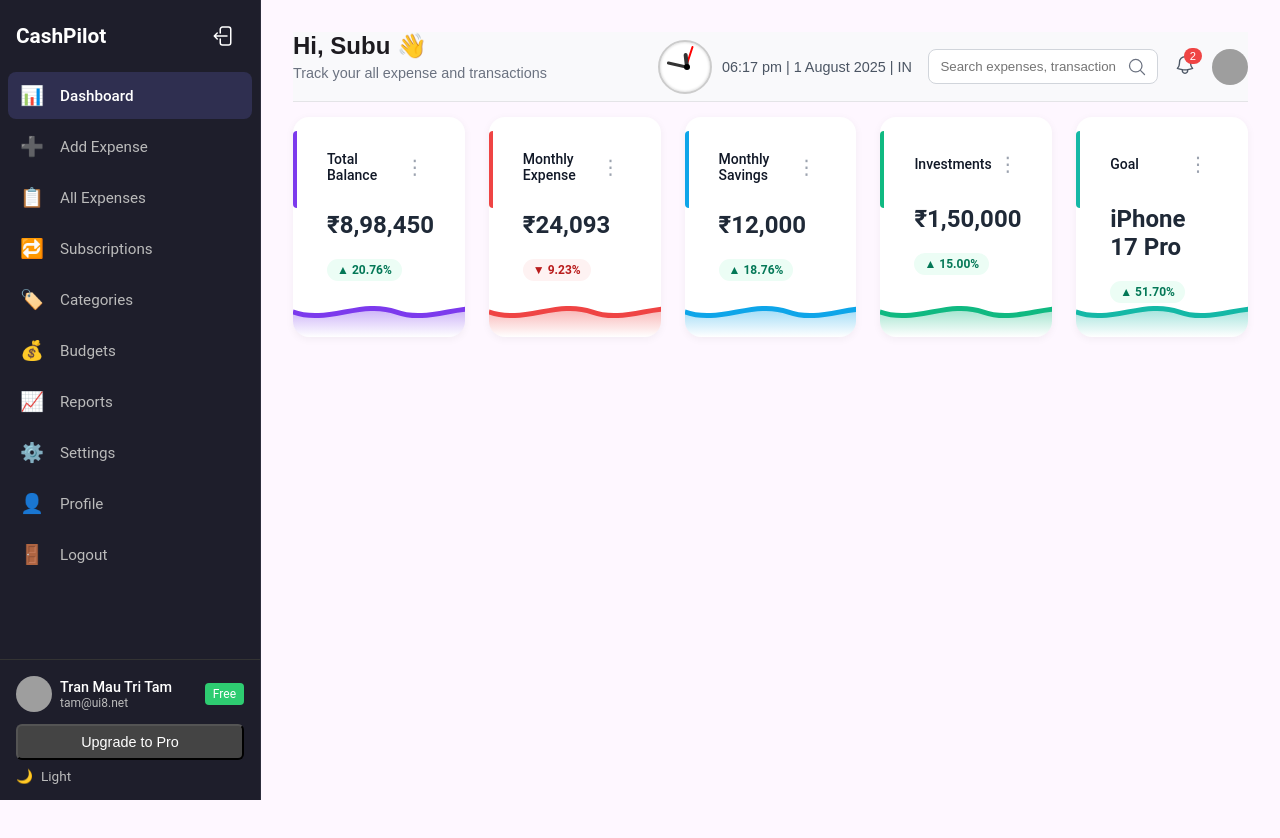
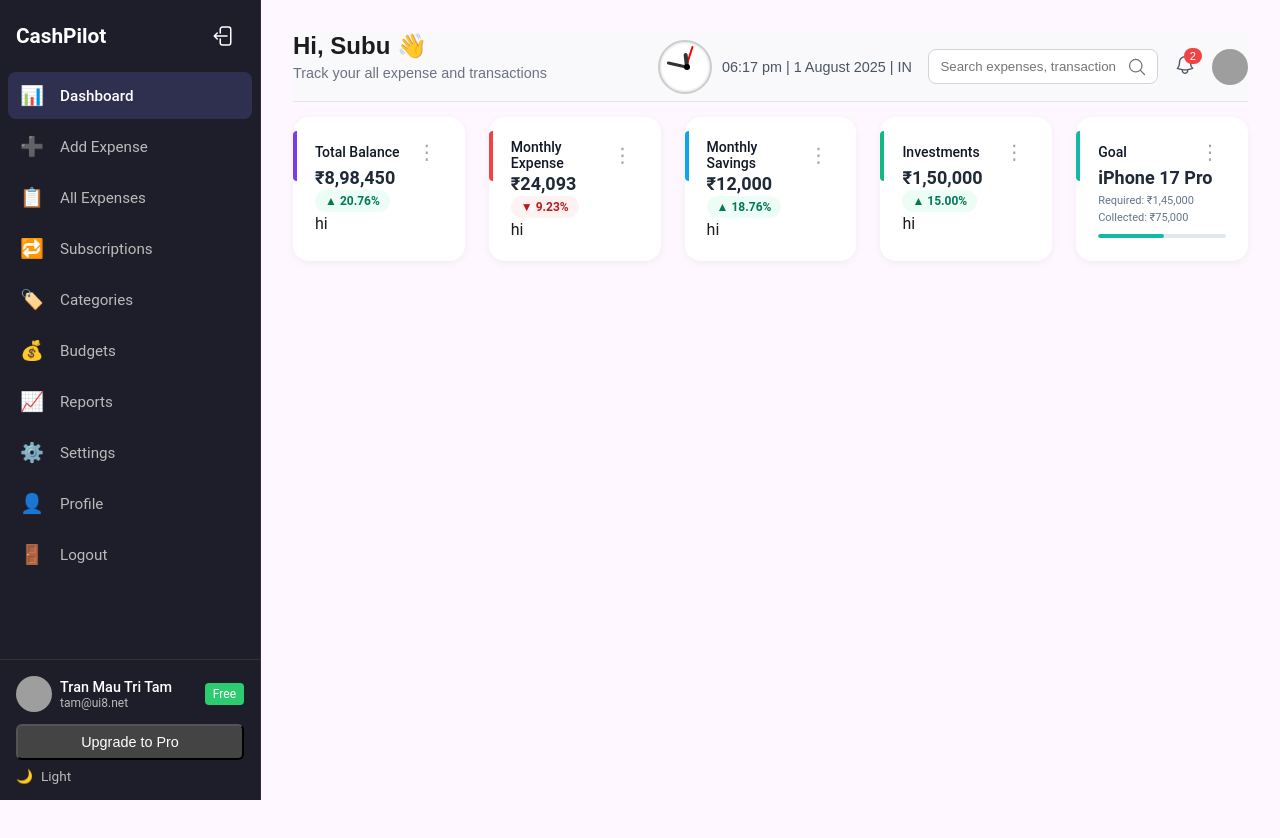
Before and after one commit to Surajpr21/CashPilot, a React (Create React App) app: page /dashboard in a window 1280 px wide. Shown: the top 838 px of the page. Built offline with nearby package versions, Linux system fonts and the light colour scheme; grey boxes are pictures that could not be loaded.

Commit message:
Refactor StatsCards component to improve layout and add progress tracking for goals

```diff
--- a/src/components/Dashboard/StatsCard/StatsCards.css
+++ b/src/components/Dashboard/StatsCard/StatsCards.css
@@ -60,26 +60,44 @@
 /* Desktop: 1201px and up (single row, no wrap) */
 @media (min-width: 1201px) {
   .stats-card-dashboard-container {
+    display: flex;
     flex-direction: row;
-    flex-wrap: nowrap; /* Prevent wrapping */
     gap: 24px;
+    flex-wrap: nowrap;
     width: 100%;
-    justify-content: flex-start;
+    justify-content: space-between;
   }
+
   .stats-card-dashboard-card {
-    flex: 1 1 220px;
-    max-width: 260px;
-    min-width: 180px;
+    flex: 1;  /* Changed to just flex: 1 to allow equal growth */
+    min-width: 0;  /* Remove min-width constraint */
     padding: 20px;
-    /* Responsive shrink for very large screens */
-    transition: flex-basis 0.3s, max-width 0.3s, min-width 0.3s, padding 0.3s;
+    transition: all 0.3s ease;
+  }
+}
+
+/* Mid-size desktop specific adjustments */
+@media (min-width: 1350px) and (max-width: 1758px) {
+  .stats-card-dashboard-card {
+    padding: 16px;
+  }
+  .stats-card-dashboard-title {
+    font-size: 12px;
+  }
+  .stats-card-dashboard-value {
+    font-size: 18px;
+    margin: 8px 0 4px;
+  }
+  .stats-card-dashboard-change {
+    font-size: 11px;
+    padding: 3px 8px;
   }
 }
 
 /* Large desktop screens: shrink cards to fit row between 1201px and 1760px */
 @media (min-width: 1201px) and (max-width: 1759px) {
   .stats-card-dashboard-card {
-    max-width: 200px;
+    max-width: 225px;
     min-width: 120px;
     padding: 12px;
   }
@@ -88,7 +106,7 @@
   }
   .stats-card-dashboard-value {
     font-size: 18px;
-    margin: 12px 0 6px;
+    /* margin: 12px 0 6px; */
   }
   .stats-card-dashboard-change {
     font-size: 11px;
@@ -150,9 +168,9 @@
 
 /* Main value */
 .stats-card-dashboard-value {
-  font-size: 24px;
+  /* font-size: 24px; */
   font-weight: 700;
-  margin: 16px 0 8px;
+  /* margin: 16px 0 8px; */
   color: #1f2937;
 }
 
@@ -175,10 +193,10 @@
   color: #b91c1c;
 }
 .stats-card-dashboard-content {
-  padding: 20px;
+  padding: 8px;
   display: flex;
   flex-direction: column;
-  gap: 12px;
+  gap: 2px;
   z-index: 2;
   position: relative;
 }
@@ -198,3 +216,69 @@
   height: 100%;
   display: block;
 }
+
+.stats-card-dashboard-label {
+  display: flex;
+  align-items: center;
+  justify-content: space-between;
+  gap: 8px;
+  width: 100%;
+}
+
+.stats-card-dashboard-amounts {
+  display: flex;
+  flex-direction: column;
+  gap: 4px;
+  margin: 8px 0;
+  font-size: 14px;
+  color: #64748b;
+}
+
+.stats-card-dashboard-progress {
+  width: 100%;
+  height: 6px;
+  background-color: #e2e8f0;
+  border-radius: 3px;
+  overflow: hidden;
+  margin-top: 8px;
+}
+
+.stats-card-dashboard-progress-bar {
+  height: 100%;
+  border-radius: 3px;
+  transition: width 0.3s ease;
+}
+
+/* Responsive styles */
+@media (min-width: 1350px) and (max-width: 1759px) {
+  .stats-card-dashboard-amounts {
+    font-size: 12px;
+    margin: 6px 0;
+  }
+  .stats-card-dashboard-progress {
+    height: 4px;
+    margin-top: 6px;
+  }
+}
+
+@media (min-width: 1201px) and (max-width: 1349px) {
+  .stats-card-dashboard-amounts {
+    font-size: 11px;
+    margin: 4px 0;
+  }
+  .stats-card-dashboard-progress {
+    height: 4px;
+    margin-top: 4px;
+  }
+}
+
+@media (max-width: 1200px) and (min-width: 768px) {
+  .stats-card-dashboard-amounts {
+    font-size: 11px;
+    margin: 4px 0;
+  }
+  .stats-card-dashboard-progress {
+    height: 3px;
+    margin-top: 4px;
+  }
+}
--- a/src/components/Dashboard/StatsCard/StatsCards.jsx
+++ b/src/components/Dashboard/StatsCard/StatsCards.jsx
@@ -40,67 +40,65 @@ const statsData = [
   {
     title: "Goal",
     value: "iPhone 17 Pro",
-    label: "₹75,000 of ₹1,45,000",
-    change: "51.70%",
-    positive: true,
+    required: "₹1,45,000",
+    collected: "₹75,000",
+    progress: 51.7, // percentage of progress
     color: "#14b8a6",
   },
 ];
 
 const StatsCards = () => {
+  const renderCardContent = (item) => {
+    if (item.title === "Goal") {
+      return (
+        <>
+          <div className="stats-card-dashboard-value">{item.value}</div>
+          <div className="stats-card-dashboard-amounts">
+            <span>Required: {item.required}</span>
+            <span>Collected: {item.collected}</span>
+          </div>
+          <div className="stats-card-dashboard-progress">
+            <div
+              className="stats-card-dashboard-progress-bar"
+              style={{
+                width: `${item.progress}%`,
+                backgroundColor: item.color,
+              }}
+            />
+          </div>
+        </>
+      );
+    }
+
+    return (
+      <>
+        <div className="stats-card-dashboard-value">{item.value}</div>
+        <div
+          className={`stats-card-dashboard-change ${
+            item.positive ? "positive" : "negative"
+          }`}
+        >
+          <span>{item.positive ? "▲" : "▼"} {item.change}</span>
+        </div>
+        hi
+      </>
+    );
+  };
+
   return (
     <div className="stats-card-dashboard-container">
       {statsData.map((item, index) => (
         <div key={index} className="stats-card-dashboard-card">
-          {/* Left strip */}
           <div
             className="stats-card-dashboard-strip"
             style={{ backgroundColor: item.color }}
-          ></div>
-
-          {/* Top content */}
+          />
           <div className="stats-card-dashboard-content">
             <div className="stats-card-dashboard-header">
               <span className="stats-card-dashboard-title">{item.title}</span>
               <button className="stats-card-dashboard-menu">⋮</button>
             </div>
-
-            <div className="stats-card-dashboard-value">{item.value}</div>
-
-            <div
-              className={`stats-card-dashboard-change ${
-                item.positive ? "positive" : "negative"
-              }`}
-            >
-              <span>{item.positive ? "▲" : "▼"} {item.change}</span>
-            </div>
-          </div>
-
-          {/* Wave area */}
-          <div className="stats-card-dashboard-wave">
-            <svg
-              width="100%"
-              height="40"
-              viewBox="0 0 100 40"
-              preserveAspectRatio="none"
-            >
-              <defs>
-                <linearGradient id={`gradient-${index}`} x1="0" y1="0" x2="0" y2="1">
-                  <stop offset="0%" stopColor={item.color} stopOpacity="0.4" />
-                  <stop offset="100%" stopColor={item.color} stopOpacity="0" />
-                </linearGradient>
-              </defs>
-              <path
-                d="M0,30 C20,35 40,25 60,30 C80,35 100,25 120,30"
-                fill="none"
-                stroke={item.color}
-                strokeWidth="2"
-              />
-              <path
-                d="M0,30 C20,35 40,25 60,30 C80,35 100,25 120,30 L120,40 L0,40 Z"
-                fill={`url(#gradient-${index})`}
-              />
-            </svg>
+            {renderCardContent(item)}
           </div>
         </div>
       ))}
```
